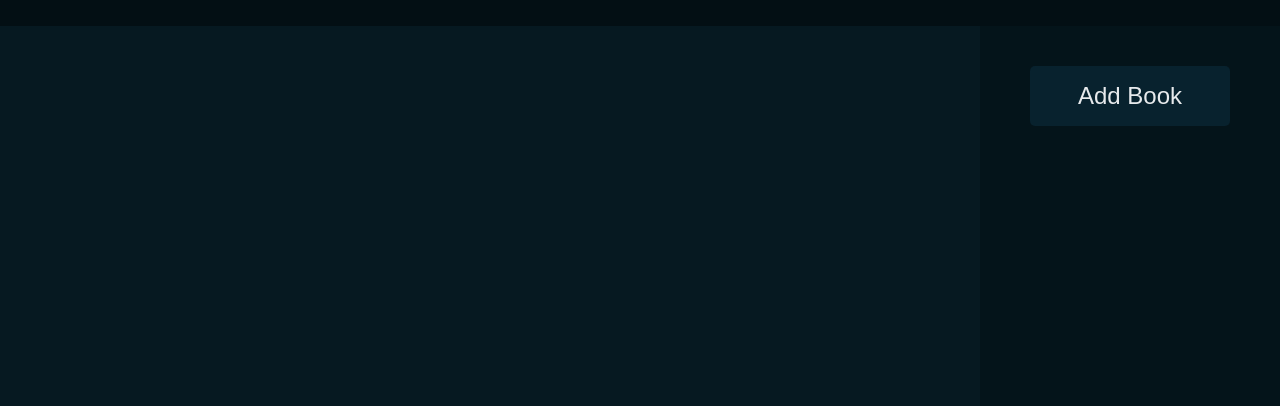
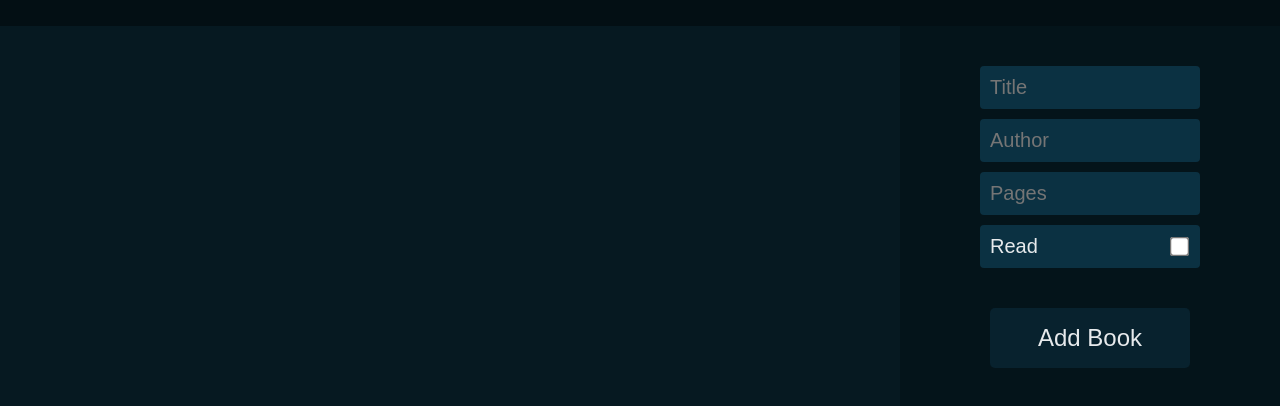
Before and after one commit to jktham/library, a plain HTML site: page index.html in a window 1280 px wide. Shown: the part 74-480 px from the top of the page. Drawn offline with Linux system fonts and the light colour scheme.

Commit message:
Add input fields and save input to object

```diff
--- a/index.html
+++ b/index.html
@@ -15,6 +15,12 @@
 
         </div>
         <div id=controls>
+            <input id=input-title type="text" placeholder="Title">
+            <input id=input-author type="text" placeholder="Author">
+            <input id=input-pages type="number" min="0" placeholder="Pages">
+            <span id=input-read-label>Read
+                <input id=input-read type="checkbox">
+            </span>
             <button id=add-book>Add Book</button>
         </div>
     </div>
--- a/main.css
+++ b/main.css
@@ -33,16 +33,43 @@ body {
 #book-div {
     width: 200px;
     height: 300px;
-    background-color: yellow;
+    background-color: #092735;
 }
 #controls {
     display: flex;
-    justify-content: center;
-    align-items: flex-start;
+    flex-direction: column;
+    justify-content: flex-start;
+    align-items: center;
     width: 300px;
+    padding: 40px;
     background-color: #04141a;
 }
-#controls #add-book {
+#input-title,
+#input-author,
+#input-pages {
+    width: 200px;
+    margin-bottom: 10px;
+    padding: 10px;
+    border: 0px;
+    border-radius: 4px;
+    outline: none;
+    font-size: 20px;
+    color: #e7eaec;
+    background-color: #0b3142;
+}
+#input-read-label {
+    width: 200px;
+    padding: 10px;
+    border-radius: 4px;
+    font-size: 20px;
+    color: #e7eaec;
+    background-color: #0b3142;
+}
+#input-read {
+    margin-left: 130px;
+    transform: scale(1.5);
+}
+#add-book {
     width: 200px;
     height: 60px;
     margin: 40px auto;
@@ -52,6 +79,6 @@ body {
     color: #e7eaec;
     background-color: #08222e;
 }
-#controls #add-book:hover {
+#add-book:hover {
     background-color: #092735;
 }
--- a/main.js
+++ b/main.js
@@ -1,10 +1,18 @@
 const shelf = document.querySelector("#shelf");
 const addBookButton = document.querySelector("#add-book");
+const titleInput = document.querySelector("#input-title");
+const authorInput = document.querySelector("#input-author");
+const pagesInput = document.querySelector("#input-pages");
+const readInput = document.querySelector("#input-read");
 
 let library = [];
 
 addBookButton.addEventListener("click", () => {
-    addBook();
+    addBook(titleInput.value, authorInput.value, pagesInput.value, readInput.checked);
+    titleInput.value = "";
+    authorInput.value = "";
+    pagesInput.value = "";
+    readInput.checked = false;
 });
 
 function Book(title, author, pages, read) {
@@ -15,9 +23,11 @@ function Book(title, author, pages, read) {
 }
 
 function addBook(title, author, pages, read) {
-    library.push(new Book(title, author, pages, read));
+    let book = new Book(title, author, pages, read);
+    library.push(book);
 
     let bookDiv = document.createElement("div");
     bookDiv.id = "book-div";
+
     shelf.appendChild(bookDiv);
 }
```
